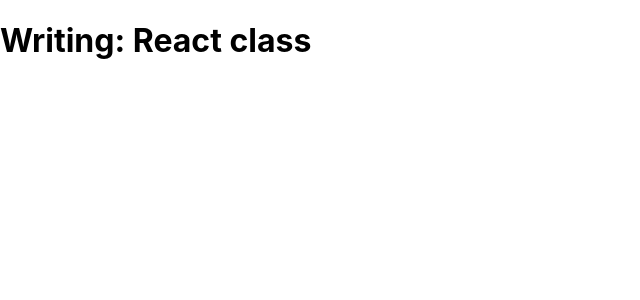
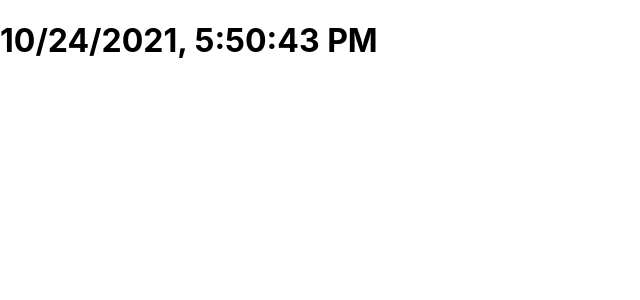
Before and after one commit to kobbycode/React-Basics, a React (Create React App) app: page / in a window 1280 px wide. Shown: the top 300 px of the page, without its empty margins (0-640 px from the left). Built offline with nearby package versions, Linux system fonts and the light colour scheme; the HTML template or start-up script is replaced by a standard one.

Commit message:
lifecycle methods

```diff
--- a/src/App.js
+++ b/src/App.js
@@ -1,9 +1,12 @@
 import './App.css';
-import Greetings from './Greetings';
-import Writing from './Writing';
+import Time from './Time';
 
 function App() {
-  return (<Greetings name="Kofi" />), (<Writing writing="React class" />);
+  return (
+    <div>
+      <Time date={new Date()} />
+    </div>
+  );
 }
 
 export default App;
--- a/src/Greetings.jsx
+++ /dev/null
@@ -1,11 +0,0 @@
-import React from 'react';
-
-function Greetings(props) {
-  return (
-    <div>
-      <h1>Hello {props.name}!!!</h1>
-    </div>
-  );
-}
-
-export default Greetings;
--- /dev/null
+++ b/src/Time.jsx
@@ -0,0 +1,25 @@
+import React, { Component } from 'react';
+
+export default class Time extends Component {
+  constructor(props) {
+    super(props);
+    this.state = { date: new Date() };
+  }
+
+  componentDidMount() {
+    this.timer = setInterval(() => {
+      this.setState({ date: new Date() });
+    }, 1000);
+  }
+
+  componentWillUnmount() {
+    clearInterval(this.timerId);
+  }
+  render() {
+    return (
+      <div>
+        <h1>{this.state.date.toLocaleString()}</h1>
+      </div>
+    );
+  }
+}
--- a/src/Writing.jsx
+++ /dev/null
@@ -1,11 +0,0 @@
-import React, { Component } from 'react';
-
-export default class Writing extends Component {
-  render() {
-    return (
-      <div>
-        <h1>Writing: {this.props.writing}</h1>
-      </div>
-    );
-  }
-}
```
